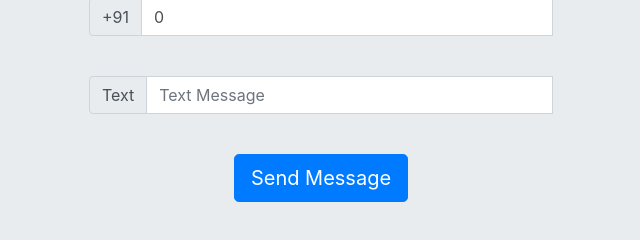
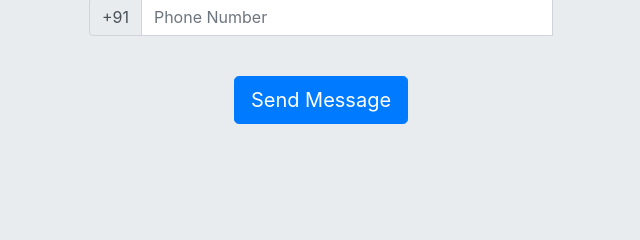
Before and after one commit to sachinshrestha483/WhatsClickToChatLinkGenerater, a plain HTML site: page index.html in a window 1280 px wide. Shown: the part 420-660 px from the top of the page, without its empty margins (319-959 px from the left). Drawn offline with nearby package versions, Linux system fonts and the light colour scheme.

Commit message:
thidsdddf

```diff
--- a/index.html
+++ b/index.html
@@ -10,7 +10,7 @@
 
     <link rel="stylesheet" href="https://stackpath.bootstrapcdn.com/bootstrap/4.5.0/css/bootstrap.min.css" integrity="sha384-9aIt2nRpC12Uk9gS9baDl411NQApFmC26EwAOH8WgZl5MYYxFfc+NcPb1dKGj7Sk" crossorigin="anonymous">
 
-    <title>Hello, world!</title>
+    <title>Click To Chat</title>
   </head>
   <body class="jumbotron">
 
@@ -27,17 +27,9 @@
         <br>
 
             </div>
+
             <br>
-            <div class="input-group mb-3 ">
-                <div class="input-group-prepend">
-                  <span class="input-group-text" id="basic-addon1">Text</span>
-                </div>
-                <input type="text" class="form-control" placeholder="Text Message" v-model="textMessage" aria-label="Username" aria-describedby="basic-addon1">
-        <br>
-
-            </div>
-            <br>
-        <a v-bind:href="'https://api.whatsapp.com/send?phone=91'+number+'?text='+textMessage" target="_blank" type="button" class="btn btn-primary btn-lg">Send Message</a>
+        <a v-bind:href="'https://api.whatsapp.com/send?phone=91'+number" target="_blank" type="button" class="btn btn-primary btn-lg">Send Message</a>
 
         </div>
     </div>
--- a/index.js
+++ b/index.js
@@ -5,9 +5,7 @@ new Vue({
     el:'#vue-app',
     data:{
         //key value pair
-        number:0,
-       textMessage:'',
-        websiteTag:'<a href="https://drive.google.com/drive/folders/1irbarbJsPO5jYQL5y9T_RzE0xDtGIhfE">yhtytyty </a>',
+        number:'',
     }
     ,
     methods:{
```
